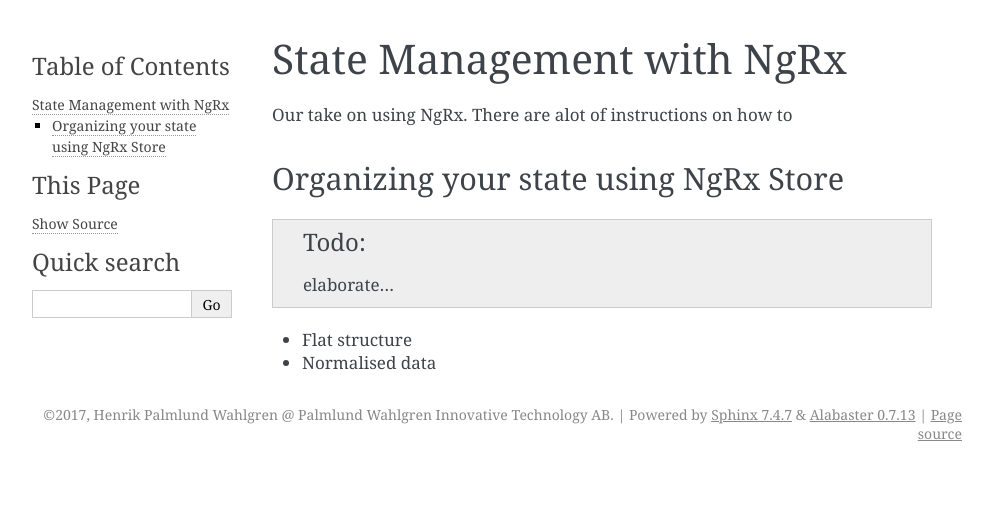
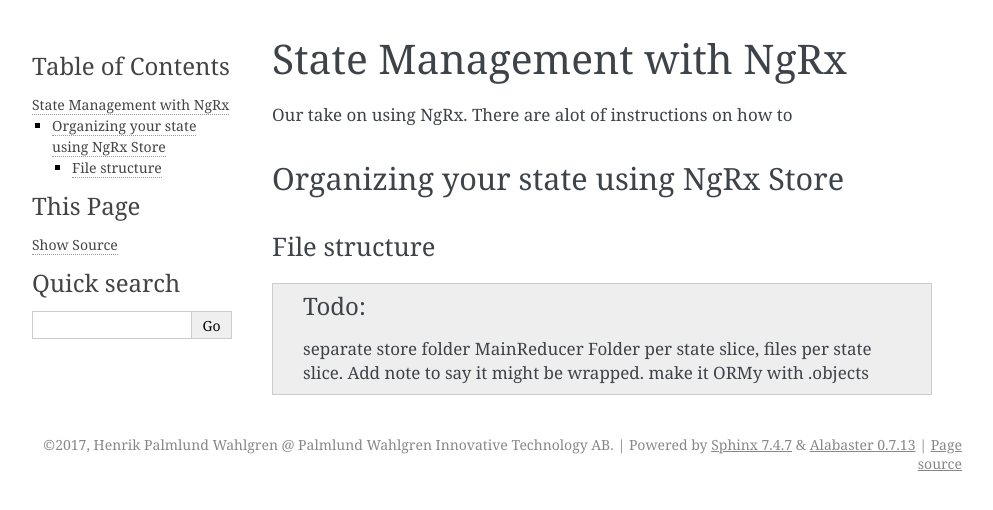
Before and after one commit to pwitab/angular-ngrx-dev-ref, a Sphinx documentation site: the page built from docs/source/ngrx.rst, in a window 1280 px wide. Shown: the top 510 px of the page, without its empty margins (148-1141 px from the left). Built offline with Sphinx 7.4.7, drawn with Linux system fonts in a browser that asks for light colours; formulas are drawn with MathJax 3.

Commit message:
wrote about state

```diff
--- a/docs/source/index.rst
+++ b/docs/source/index.rst
@@ -13,6 +13,7 @@
    :caption: Contents:
 
    angular
+   state
    ngrx
    lint
 
--- a/docs/source/ngrx.rst
+++ b/docs/source/ngrx.rst
@@ -9,10 +9,11 @@
 Organizing your state using NgRx Store
 --------------------------------------
 
+File structure
+^^^^^^^^^^^^^^
 
 .. todo::
-    elaborate...
-
-
-* Flat structure
-* Normalised data
+   separate store folder
+   MainReducer
+   Folder per state slice, files per state slice. Add note to say it might be wrapped.
+   make it ORMy with .objects
```
Also changed, not shown: docs/source/state.rst (added, +120 -0 lines).
